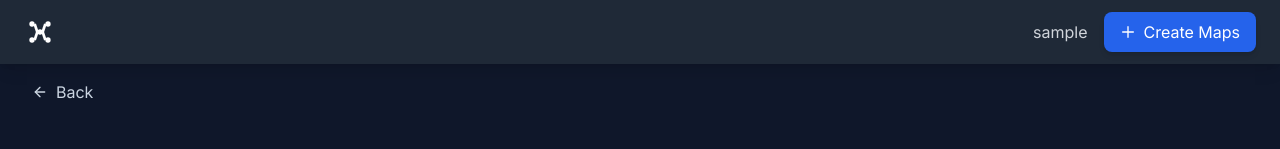
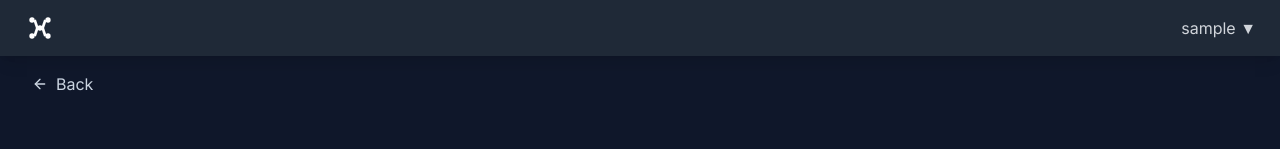
Before and after one commit to gautam-divyanshu/2d-metaverse, a React (Vite) app in the folder apps/frontend/: page /admin in a window 1280 px wide. Shown: the top 149 px of the page. Built offline with nearby package versions, Linux system fonts and the light colour scheme; no server answers; sample sign-in values are in the browser's storage.

Commit message:
removed: create space in heaer

```diff
--- a/apps/frontend/src/components/Header.tsx
+++ b/apps/frontend/src/components/Header.tsx
@@ -101,7 +101,7 @@ export const Header: React.FC = () => {
               onClick={() => setShowDropdown(!showDropdown)}
               className="text-gray-300 hover:text-white transition-colors cursor-pointer"
             >
-              {user?.username}
+              {user?.username + ' ▼'}
             </button>
 
             {showDropdown && (
@@ -131,28 +131,6 @@ export const Header: React.FC = () => {
               </div>
             )}
           </div>
-
-          {/* Create Space Button - For Everyone */}
-          <button
-            onClick={() => {}}
-            className="bg-blue-600 hover:bg-blue-700 text-white px-4 py-2 rounded-lg transition-colors shadow-md hover:shadow-lg flex items-center gap-2"
-          >
-            <svg
-              width="16"
-              height="16"
-              fill="none"
-              stroke="currentColor"
-              viewBox="0 0 24 24"
-            >
-              <path
-                strokeLinecap="round"
-                strokeLinejoin="round"
-                strokeWidth={2}
-                d="M12 4v16m8-8H4"
-              />
-            </svg>
-            Create Maps
-          </button>
         </div>
       </div>
     </header>
```
